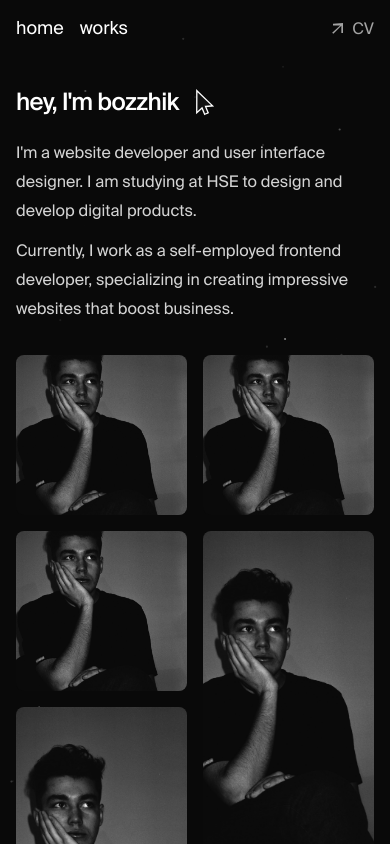
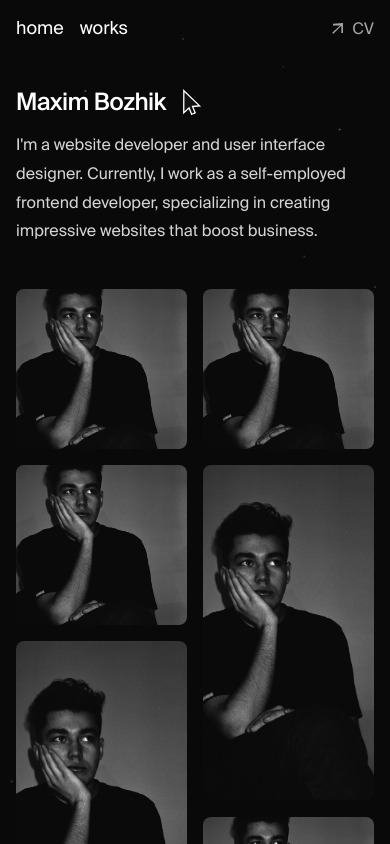
Before and after one commit to bozzhik/portfolio, a Next.js app: page /cv in a window 390 px wide. Shown: the top 844 px of the page. Built offline with nearby package versions, Linux system fonts and the light colour scheme.

Commit message:
optimize `Hero` cv block (component)

```diff
--- a/src/components/App/cv/Hero.tsx
+++ b/src/components/App/cv/Hero.tsx
@@ -7,19 +7,17 @@ import '%%/stylesheets/animate-surfing.css'
 
 export default function Hero() {
   return (
-    <section data-section="hero-cv" className="space-y-7">
-      <div className="space-y-5">
+    <section data-section="hero-cv">
+      <div className="space-y-3">
         <div className="group w-fit">
           <Text type="heading" className="flex items-center">
-            hey, I&#39;m bozzhik
+            Maxim Bozhik
             <Image className="w-5 ml-4 animate-surfing group-hover:scale-[115%] duration-300" src={CursorImage} alt="" />
           </Text>
         </div>
-
         <Text>
-          I&#39;m a website developer and user interface designer. I am studying at HSE to design and develop digital products.
-          <br className="hidden sm:block" />
-          <span className="hidden sm:block sm:s-3" /> Currently, I work as a self-employed frontend developer, specializing in creating impressive websites that boost business.
+          I&#39;m a website developer and user interface designer. Currently, I work as a self-employed frontend developer, specializing in creating impressive websites that boost business.
+          <span className="hidden sm:block sm:s-3" />
         </Text>
       </div>
     </section>
--- a/src/components/App/index/Hero.tsx
+++ b/src/components/App/index/Hero.tsx
@@ -16,8 +16,7 @@ const links = [
 
 export default function Hero() {
   return (
-    <section data-section="hero-index" className="space-y-7">
-      <div className="space-y-5">
+    <section data-section="hero-index" className="space-y-5">
       <div className="group w-fit">
         <Text type="heading" className="flex items-center">
           hey, I&#39;m bozzhik
@@ -27,10 +26,9 @@ export default function Hero() {
 
       <Text>
         I&#39;m a website developer and user interface designer. I am studying at HSE to design and develop <Badge href="#PROJECTS" icon={CursorImage} text="digital products" />.
-          <br className="hidden sm:block" />
-          <span className="hidden sm:block sm:s-3" /> Currently, I work as a self-employed frontend developer, specializing in creating impressive <Badge href="/works" className="mr-[0.5px]" icon={CursorImage} text="websites" /> that boost business.
+        <span className="hidden sm:block sm:s-3" />
+        Currently, I work as a self-employed frontend developer, specializing in creating impressive <Badge href="/works" className="mr-[0.5px]" icon={CursorImage} text="websites" /> that boost business.
       </Text>
-      </div>
 
       <div className="flex gap-5 xl:gap-3.5 sm:flex-wrap sm:gap-x-3.5 sm:gap-y-2 text-neutral-300">
         {links.map((link, index) => (
```
Lines whose indentation alone changed are shown as unchanged.
